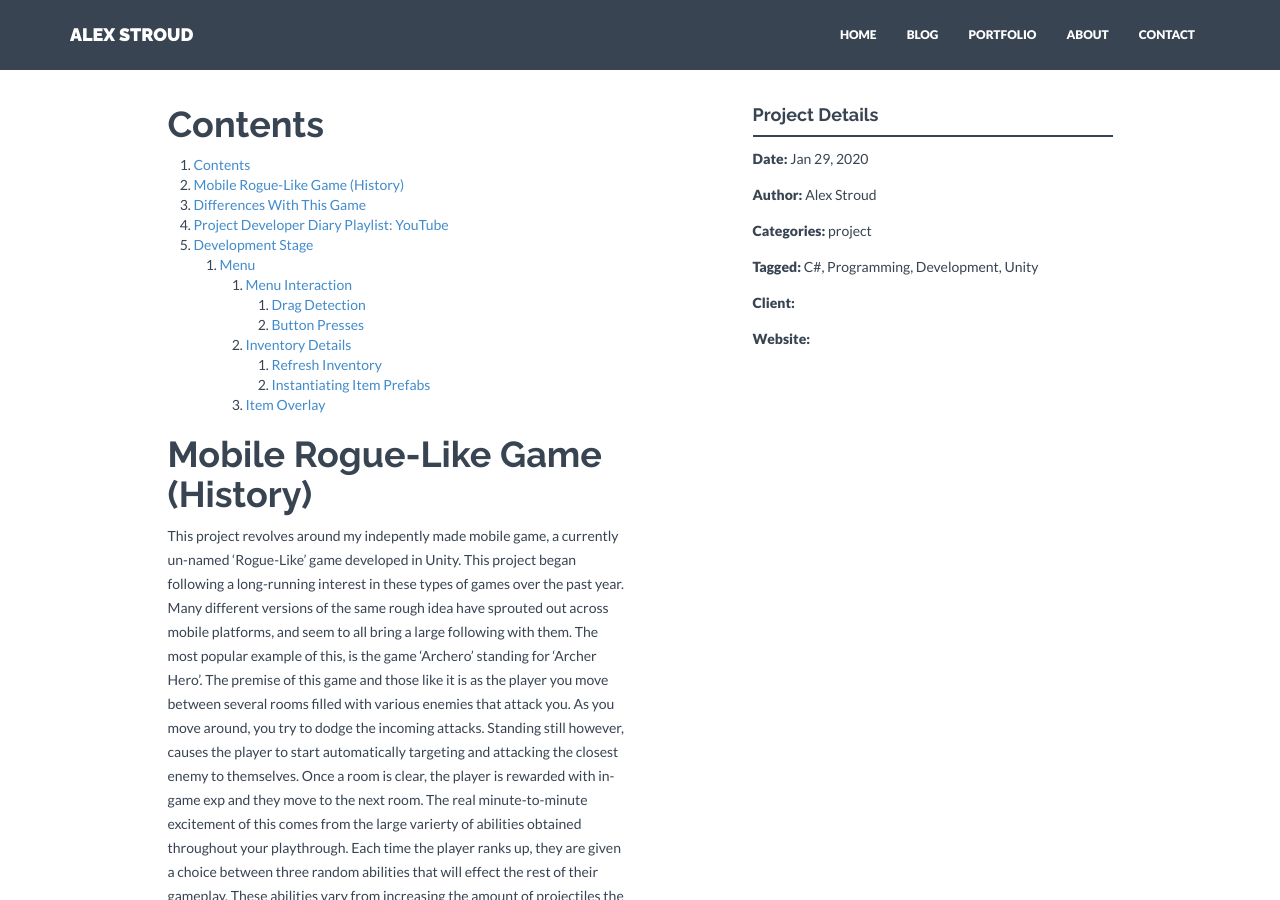
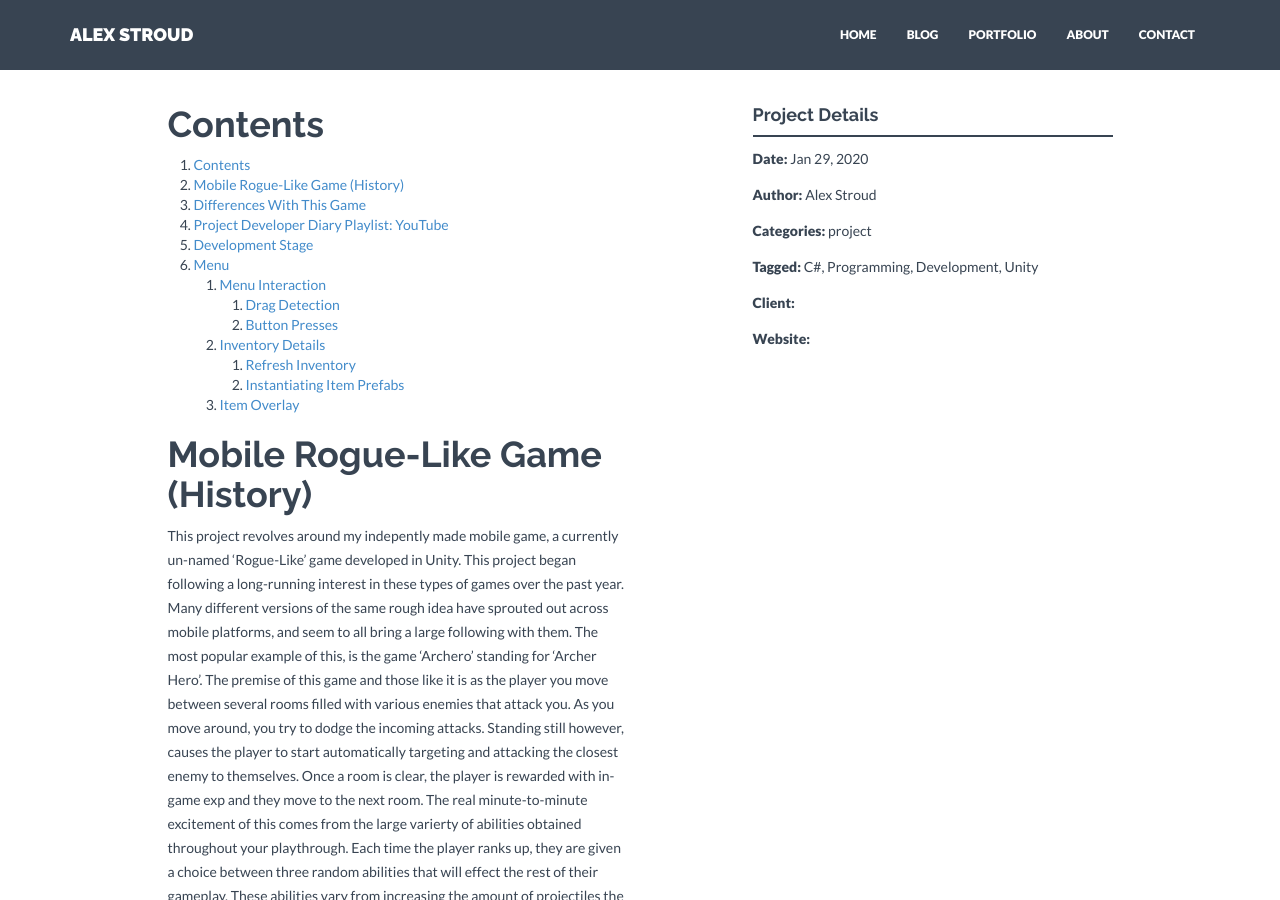
Before and after one commit to Stroudie2/Stroudie2.github.io, a Jekyll site: the page built from _projects/2020-08-12-mobile-roguelike-game.markdown, in a window 1280 px wide and 900 px high, scrolled down 761 px. Built offline with Jekyll 4.4.1, drawn with Linux system fonts in a browser that asks for light colours; nearby versions of some CDN libraries.

```diff
--- a/_projects/2020-08-12-mobile-roguelike-game.markdown
+++ b/_projects/2020-08-12-mobile-roguelike-game.markdown
@@ -37,30 +37,30 @@ Currently, this game is firmly in the early stages of development. A lot of the
 The current state of the menu is going quite well, which you can find a dedicated video to in the playlist below. There are currently multiple menu screens working inluding especially the inventory screen, where a player can 'equip' and upgrade their various obtained equipment through the game. This will cost them from their global coins, which are accumulated through each playt-through of a level.
 
 
-## Menu
+# Menu
 I'd like to now go through the menu scene of my project and explain all the features including some technical implementation.
 
-### Menu Interaction
-#### Drag Detection
+## Menu Interaction
+### Drag Detection
 As a mobile game, the menu scene features several different screens which the user can move between either by selecting one of the buttons at the bottom, or by dragging their finger across the screen. This was the first feature I set up, as I always planned for there to be multiple menus available. After spacing the panels out as children of my canvas component, I created a parent object called 'MenuScreens'. Here, I created a script to detect player drag input and in response, the parent of all the screens would be moved in order to position the relevant menu in the display window. In an 'OnDrag' function, which takes in PointerEventData, the amount the player has dragged in the 'x' axis is calculated.
 <img src ="https://github.com/Stroudie2/Stroudie2.github.io/blob/master/assets/img/project/carousel/Rogue-Like_OnDragFunction.png?raw=true">
 As we drag, we constantly update the RectTransform's local position to be the starting position minus the amount dragged. This keeps the screen moving with the drag.
 In the 'OnEndDrag' function, it calculates the amount dragged as a percentage of the width of a screen panel. If this percentage is more than a set threshold of 50%, a function is called on the 'UIController' to calculate the response. This function calculates the distance between each of the five menu screens and the current anchored position of the parent object. Whichever screen is detected as the closest is the one we will slide the display towards upon releasing the drag detection.
 <img src ="https://github.com/Stroudie2/Stroudie2.github.io/blob/master/assets/img/project/carousel/Rogue-Like_CheckDragMovement.png?raw=true">
 
-#### Button Presses
+### Button Presses
 Button presses for the different menus link to a 'ChangeMenu' function in the UIController. In here we detect which button was pressed by casting the integer to it's relevant enum value.
 <img src ="https://github.com/Stroudie2/Stroudie2.github.io/blob/master/assets/img/project/carousel/Rogue-Like_ChangeMenu.png?raw=true">
 This will then call the function for that menu screen which moves the parent object into view.
 
-### Inventory Details
+## Inventory Details
 Most of the menu screens currently don't contain much data, apart from the inventory menu, which is where most of the work has currently been dedicated to.
-#### Refresh Inventory
+### Refresh Inventory
 When we select the inventory menu, we first call an event to refresh our player's inventory. This event is subscribed to a function 'RefreshInventory' on the GameManager object. More about script communication later on. This refresh function goes through an ordered process. It first checks if there are any existing items in the player's inventory to be loaded in. It currently does this by checking a specific folder in the device's persistent data path, under the game save data. We check the number of folders representing unique item IDs and return this to the GameManager.
 <img src ="https://github.com/Stroudie2/Stroudie2.github.io/blob/master/assets/img/project/carousel/Rogue-Like_GetNumberOfClassItems.png?raw=true">
 If there are any existing items for the player, we add them to a list which is then passed to the sorting function before invoking an event to create the prefabs for these items.
 The next step of the refresh process is to determine if any new items have been picked up through playing the game and add these to the current list of items to load. To achieve this, we check the list of enum values stored on the class data Scriptable Object used in-game. For each of these new items we invoke another event to spawn the prefabs for new items.
-#### Instantiating Item Prefabs
+### Instantiating Item Prefabs
 The two functions for instantiating item prefabs work similarly. One is for existing items and the other is for creating new items for the first time. When creating a new item prefab, we pass in the details of what item type it will be(weapon, armour etc), and the specific item enum. We then instantiate a prefab for the type of item, and create a new scriptable object to hold the data of this specific item. The data file will be used to save all the details of this item between scene changes and when opening and closing the game. Every time a change is made to an item, it'll overwrite the saved data for it. As part of this process, we assign each data file a random id value on creation, which is unique to that specific item. We use this id value in the saving process too.
 <img src ="https://github.com/Stroudie2/Stroudie2.github.io/blob/master/assets/img/project/carousel/Rogue-Like_ItemDataID.png?raw=true">
 <img src ="https://github.com/Stroudie2/Stroudie2.github.io/blob/master/assets/img/project/carousel/Rogue-Like_Menu_ItemFolderView.png?raw=true">
@@ -75,4 +75,4 @@ As well as the data file, we also have to fill in the data we use for serialisin
 
 The function for existing items works mostly the same. The only difference here is that instead of filling the data file with default data, we fill it with the saved data from this item that already existed before.
 
-### Item Overlay
+## Item Overlay
```
